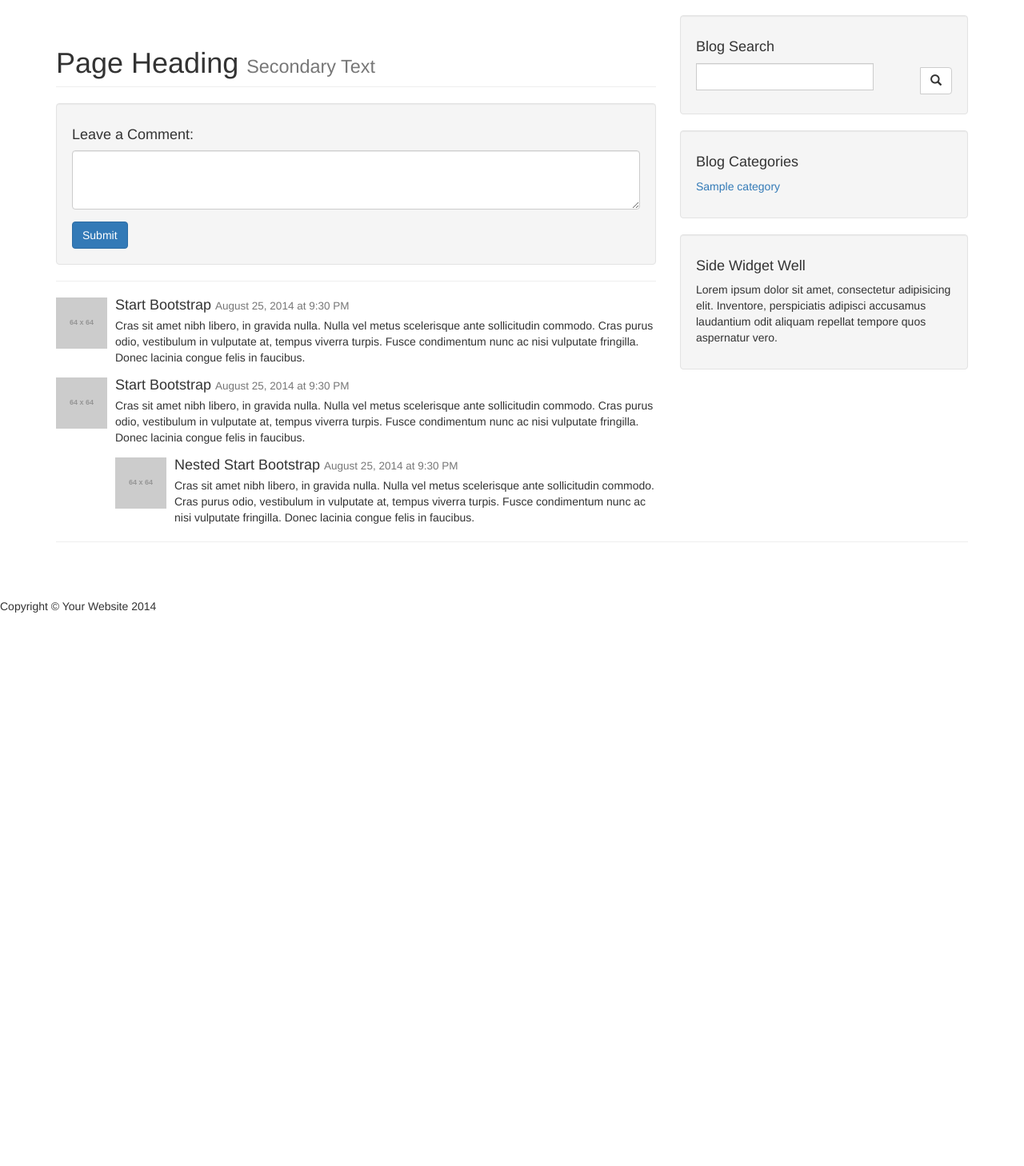
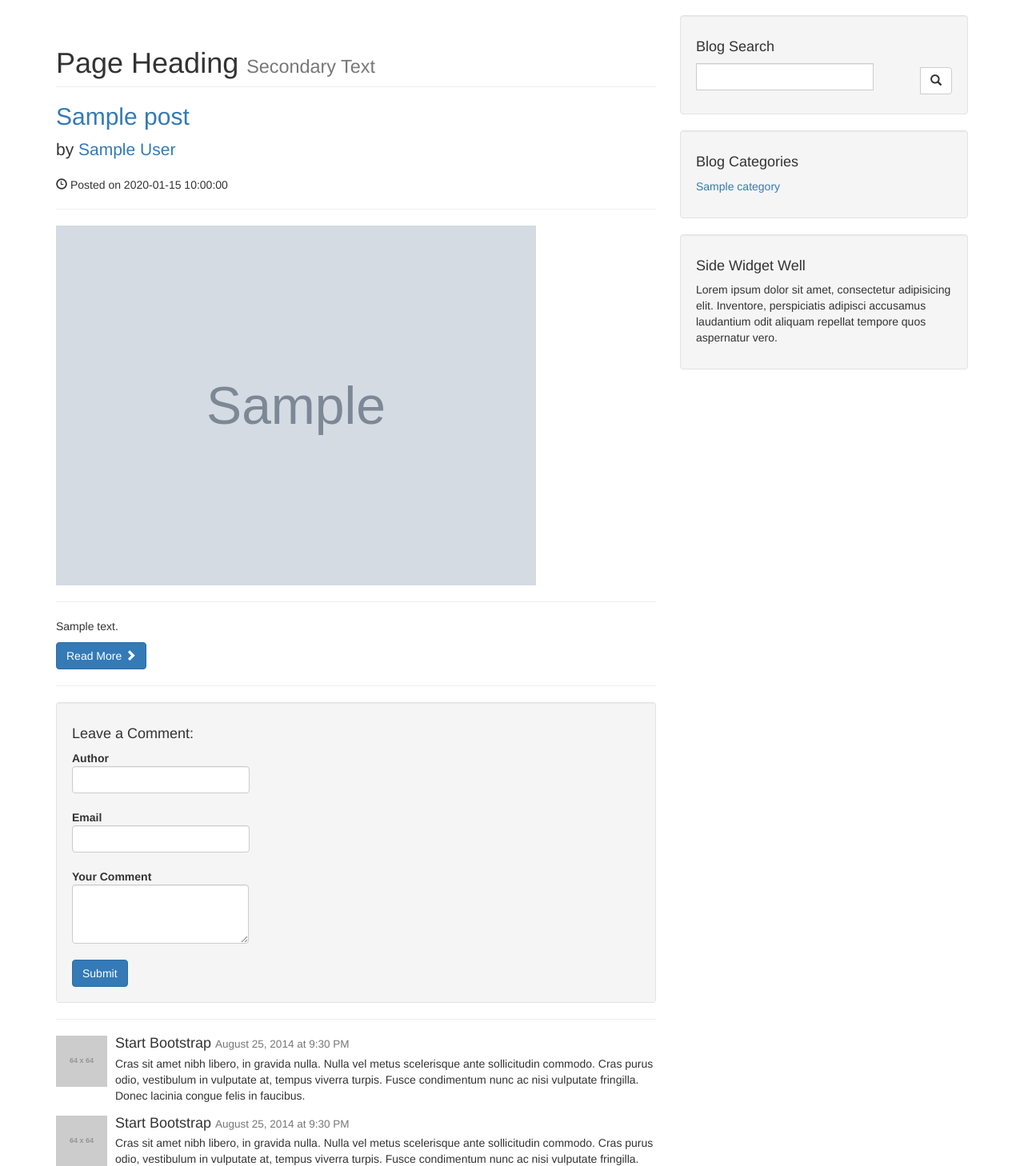
Before and after one commit to ekquashie/blog_cms, a PHP site: page /post.php in a window 1280 px wide. Shown: the part 51-1509 px from the top of the page at 80% size. Before the commit the page ends 817 px from the top, so only its background shows below. Run offline with PHP 8.4, Linux system fonts and the light colour scheme; tables that the repository leaves empty or names only in its code hold one stand-in row (values such as "Sample post"); grey boxes marked "Sample" are stand-in pictures; grey boxes labelled with a size stand in for pictures from a placeholder-image service; data that the repository does not hold is empty; some libraries are stand-ins or nearby versions.

```diff
--- a/post.php
+++ b/post.php
@@ -26,9 +26,10 @@
             <?php
             $conn = openCon();
 
+            $post_id = 1;
+
             if(isset($_GET['post_id'])) {
                 $post_id = $_GET['post_id'];
-
             }
 
             $query = "SELECT * FROM `posts` WHERE `post_id`='$post_id'";
@@ -61,13 +62,44 @@
             <!-- Comments Form -->
             <div class="well">
                 <h4>Leave a Comment:</h4>
-                <form role="form">
+                <form action="" role="form" method="POST">
+
                     <div class="form-group">
-                        <textarea class="form-control" rows="3"></textarea>
+                        <label>Author
+                            <input class="form-control" type="text" name="comment_author" required>
+                        </label>
                     </div>
-                    <button type="submit" class="btn btn-primary">Submit</button>
+
+                    <div class="form-group">
+                        <label>Email
+                            <input class="form-control" type="text" name="comment_email" required>
+                        </label>
+                    </div>
+
+                    <div class="form-group">
+                        <label>Your Comment
+                            <textarea name="comment_content" class="form-control" rows="3" required></textarea>
+                        </label>
+                    </div>
+                    <button type="submit" name="create_comment" class="btn btn-primary">Submit</button>
                 </form>
             </div>
+
+            <?php
+                if(isset($_POST['create_comment'])) {
+                    $comment_author = $_POST['comment_author'];
+                    $comment_email = $_POST['comment_email'];
+                    $comment_content = $_POST['comment_content'];
+
+                    $query = "INSERT INTO `comments` (`comment_post_id`, `comment_author`, `comment_email`, `comment_content`, `comment_status`, `comment_date`) VALUES ('$post_id', '$comment_author', '$comment_email', '$comment_content', 'Unapproved', now())";
+                    $create_comment = $conn->query($query);
+
+                    if(!$create_comment) {
+                        echo "Could not create comment ". $conn->connect_error;
+                    }
+
+                }
+            ?>
 
             <hr>
 
@@ -91,6 +123,10 @@
                 <a class="pull-left" href="#">
                     <img class="media-object" src="http://placehold.it/64x64" alt="">
                 </a>
+
+                <?php
+
+                ?>
                 <div class="media-body">
                     <h4 class="media-heading">Start Bootstrap
                         <small>August 25, 2014 at 9:30 PM</small>
```
Also changed, not shown: admin/includes/view_all_comments.php (+31 -7 lines).
